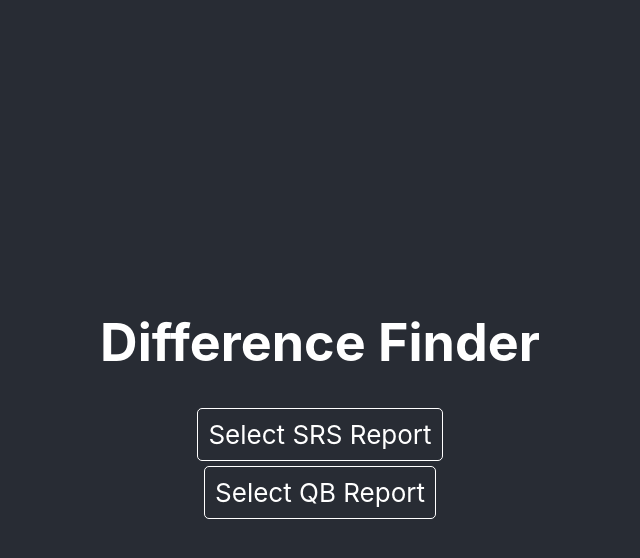
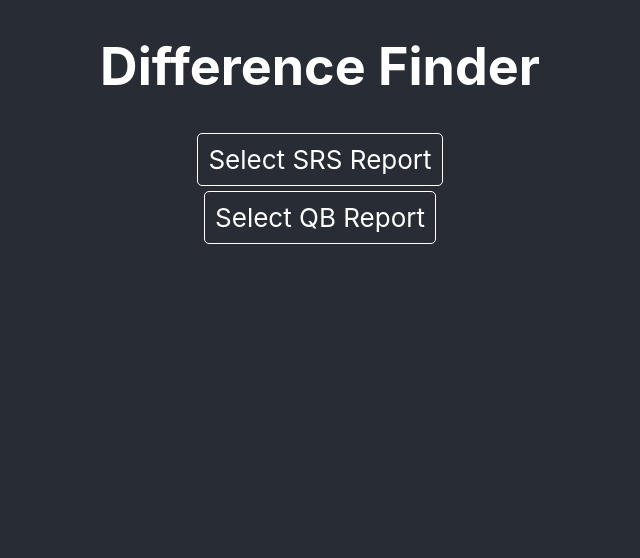
Before and after one commit to kevinlacotaco/excel-discrepancies, a React (Create React App) app: page / in a window 1280 px wide. Shown: the top 558 px of the page, without its empty margins (320-960 px from the left). Built offline with nearby package versions, Linux system fonts and the light colour scheme.

Commit message:
chore: add some status information

```diff
--- a/src/App.css
+++ b/src/App.css
@@ -8,7 +8,7 @@
   display: flex;
   flex-direction: column;
   align-items: center;
-  justify-content: center;
+  justify-content: flex-start;
   font-size: calc(10px + 2vmin);
   color: white;
 }
--- a/src/App.js
+++ b/src/App.js
@@ -149,6 +149,8 @@ export const App = () => {
           ></input>
         </label>
       </div>
+      {srs && <p>Loaded SRS Report</p>}
+      {qb && <p>Loaded QB Report</p>}
     </div>
   );
 };
--- a/src/index.css
+++ b/src/index.css
@@ -11,3 +11,9 @@ code {
   font-family: source-code-pro, Menlo, Monaco, Consolas, 'Courier New',
     monospace;
 }
+
+p {
+  margin-top: 5px;
+  margin-bottom: 5px;
+  font-size: 1rem;
+}
```
